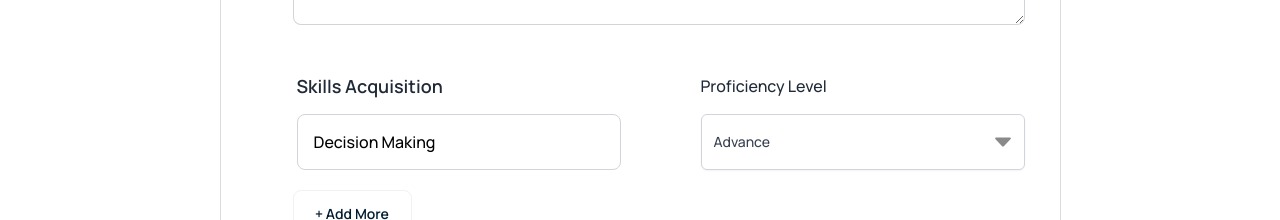
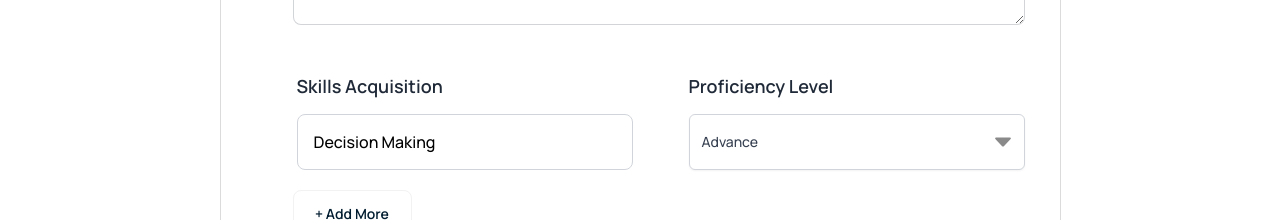
Before and after one commit to Vishrut19/upwork_dashboard_app, a Next.js app: page / in a window 1280 px wide. Shown: the part 676-896 px from the top of the page. Built offline with nearby package versions, Linux system fonts and the light colour scheme.

Commit message:
Fixed Heading

```diff
--- a/src/components/Form.jsx
+++ b/src/components/Form.jsx
@@ -27,7 +27,7 @@ const Form = () => {
             placeholder="Learn how to generate innovative solutions in work situations. Review how to develop, design, and create new applications, ideas, relationships, systems, and products. Discover how to use creative and alternative thinking to develop new ideas for and answers to work-related problems."
           />
         </div>
-        <div className="mt-10 ml-1 grid grid-cols-1 md:grid-cols-2 gap-20">
+        <div className="mt-10 ml-1 grid grid-cols-1 md:grid-cols-2 gap-14">
           <div className="flex flex-col">
             <label
               htmlFor="skillsAcquisition"
@@ -45,7 +45,7 @@ const Form = () => {
           <div className="flex flex-col">
             <label
               htmlFor="proficiencyLevel"
-              className="text-base font-medium leading-8 mb-3 font-manrope"
+              className="text-lg font-semibold leading-8 mb-3 font-manrope"
             >
               Proficiency Level
             </label>
@@ -53,7 +53,7 @@ const Form = () => {
               <button
                 id="proficiencyLevel"
                 type="button"
-                class="inline-flex w-[100%] h-14 font-manrope justify-between items-center px-3 py-1 border border-gray-300 text-gray-700 bg-white text-sm font-medium rounded-md shadow-sm hover:bg-gray-50 focus:outline-none focus:ring-2 focus:ring-indigo-500 focus:border-indigo-500"
+                className="inline-flex w-[100%] h-14 font-manrope justify-between items-center px-3 py-1 border border-gray-300 text-gray-700 bg-white text-sm font-medium rounded-md shadow-sm hover:bg-gray-50 focus:outline-none focus:ring-2 focus:ring-indigo-500 focus:border-indigo-500"
                 aria-haspopup="listbox"
                 aria-expanded="true"
                 aria-labelledby="listbox-label"
```
